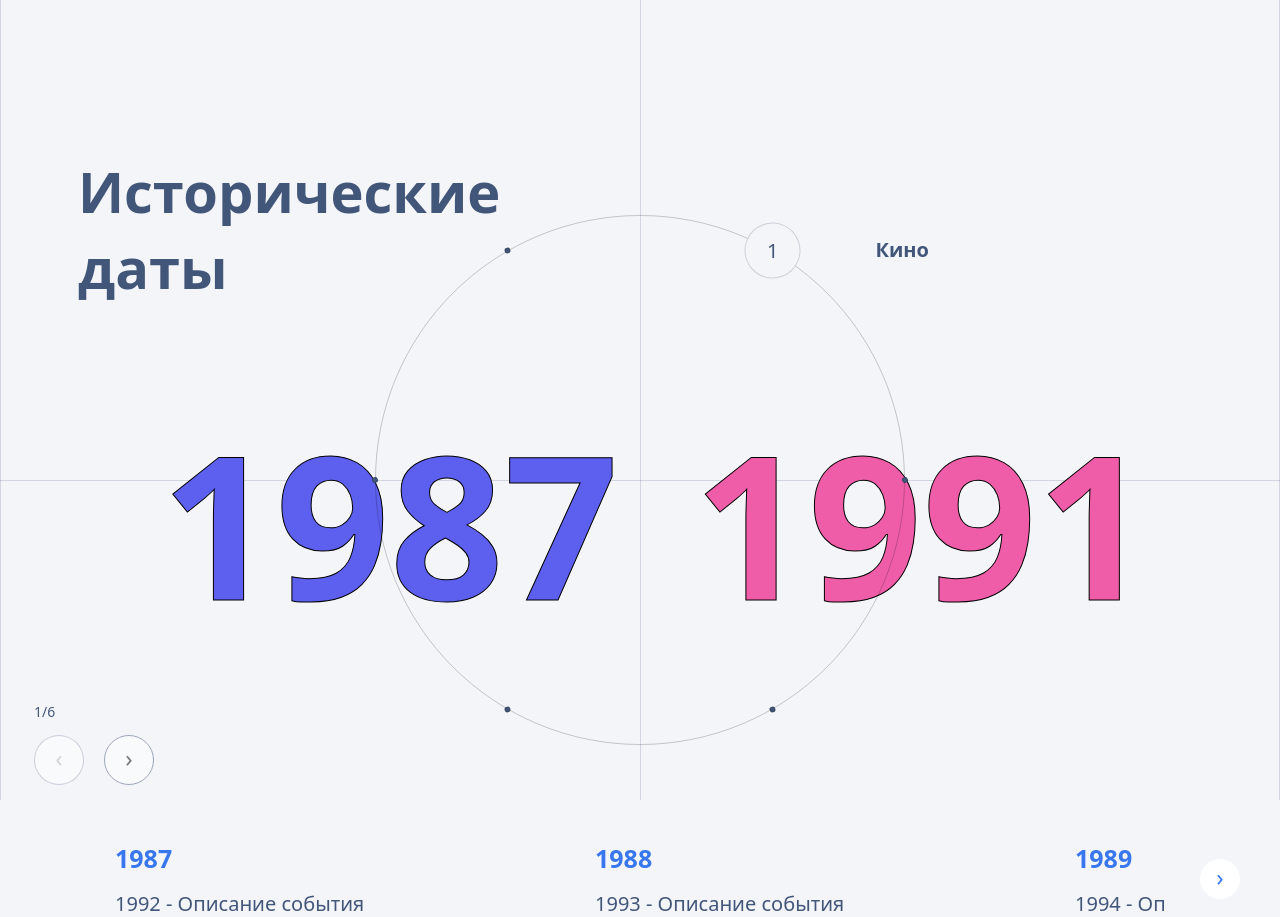
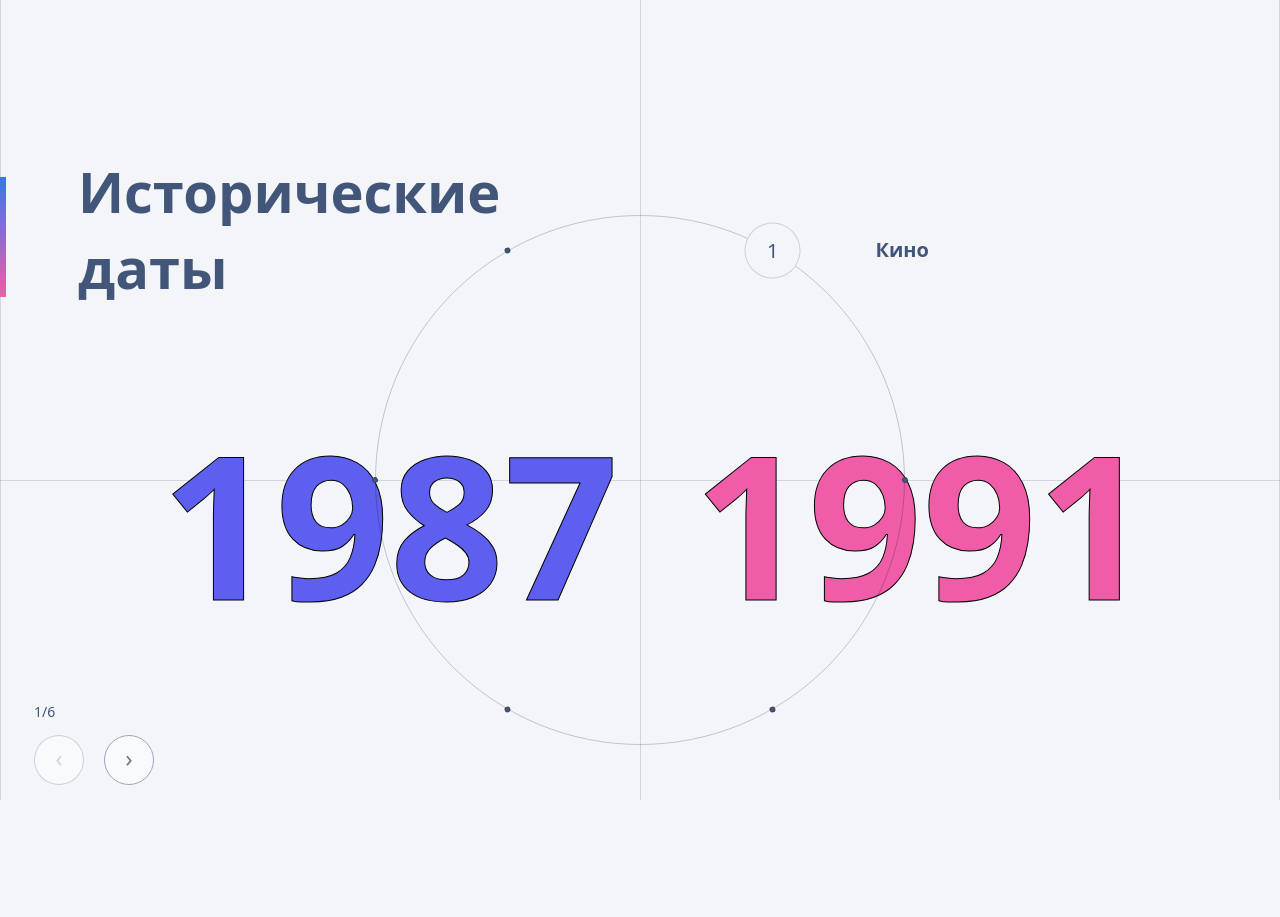
Before and after one commit to temirzzz1201/only-digital, a React (Create React App) app: page / in a window 1280 px wide. After the commit the page ends 800 px from the top, so only its background shows below. Built offline with nearby package versions, Linux system fonts and the light colour scheme.

Commit message:
quick fix

```diff
--- a/src/App.tsx
+++ b/src/App.tsx
@@ -16,6 +16,8 @@ function App() {
       <Line className="line_right" />
       <Line className="line_center-vertical line_vertical" />
       <Line className="line_center-horizontal line_horizontal" />
+
+      <Line className="line_vertical line_left line_color" />
 
       <h1 className="main-title">Исторические даты</h1>
 
--- a/src/assets/global.scss
+++ b/src/assets/global.scss
@@ -19,6 +19,7 @@ main {
   flex-direction: column;
   align-items: center;
   height: 100vh;
+  overflow: hidden;
 
   @media (max-width: 768px) {
     padding: 0 20px;
```
